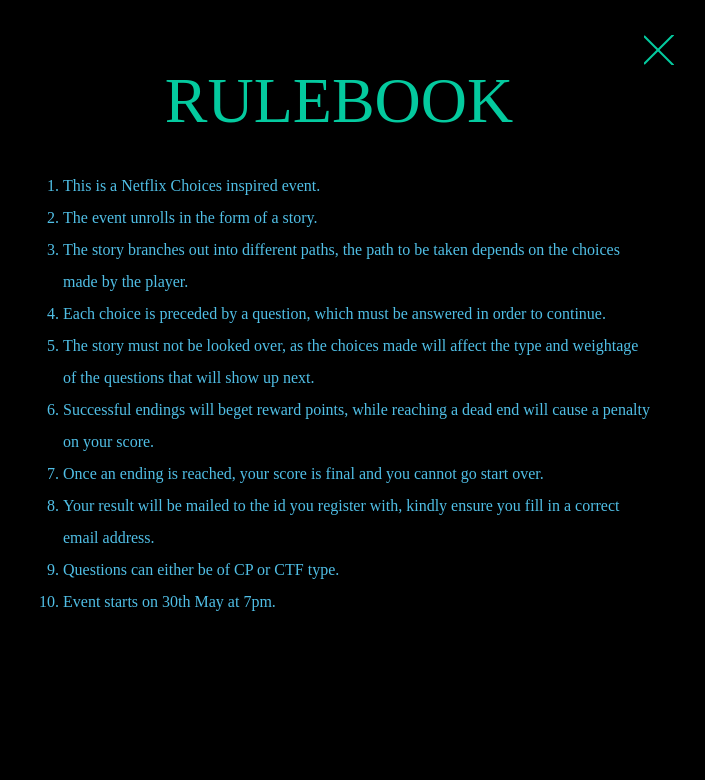
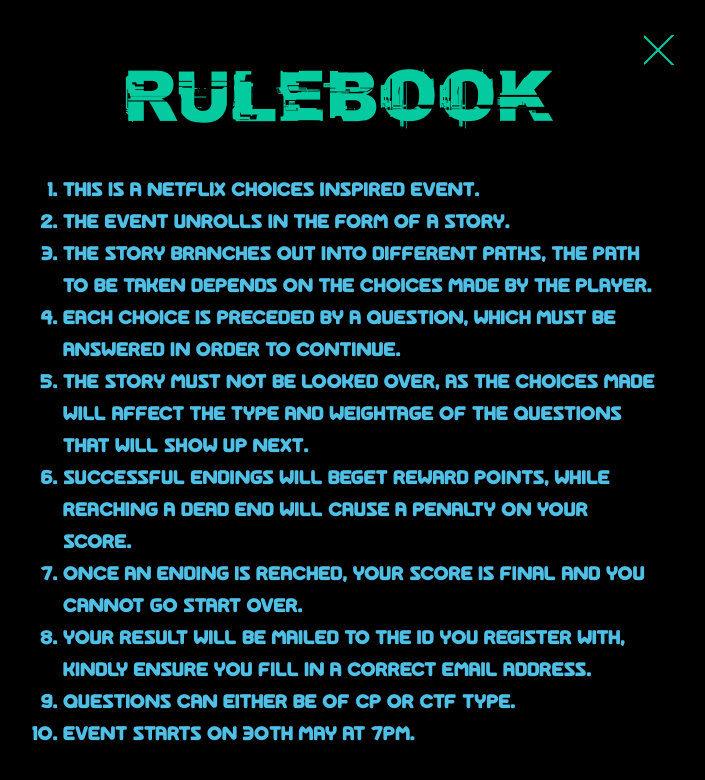
Before and after one commit to RishabhSood/TechFlixBase, a Flask app: template techflix/templates/rulebook.html in a window 1280 px wide. Shown: the top 780 px of the page, without its empty margins (301-1006 px from the left). Run offline with Flask 2, Linux system fonts and the light colour scheme; the template is opened without the code that fills it, so the values that code supplies are empty; parts of the project's set-up code (start-up, migrations or seed data) failed here and were passed over; some web fonts are replaced.

Commit message:
Added rulebook.

```diff
--- a/techflix/__init__.py
+++ b/techflix/__init__.py
@@ -63,4 +63,9 @@ def create_app(test_config=None):
 
         return render_template('home.html')
 
+    # Rulebook
+    @app.route('/rules')
+    def rules():
+        return render_template('rulebook.html')
+
     return app
--- a/techflix/templates/rulebook.html
+++ b/techflix/templates/rulebook.html
@@ -2,14 +2,15 @@
 <html>
 <head>
 	<title>Rulebook</title>
+    <link rel="icon" type="image/x-icon" href="{{ url_for('static', filename='img/logo.ico') }}"/>
 	<style type="text/css">
 		@font-face{
-		  font-family: 'Jackpot';
-		  src: url('SpaceAdventure-VG4ZV.ttf');
+            font-family: 'Jackpot';
+            src: url("{{ url_for('static', filename='css/SpaceAdventure-VG4ZV.ttf') }}");
 		}
 		@font-face{
 		  font-family: 'Score';
-		  src: url('CfGlitchCityRegular-L1vZ.ttf');
+            src: url("{{ url_for('static', filename='css/CfGlitchCityRegular-L1vZ.ttf') }}");
 		}
 
 		@import url('https://fonts.googleapis.com/css?family=Josefin+Sans&display=swap');
```
